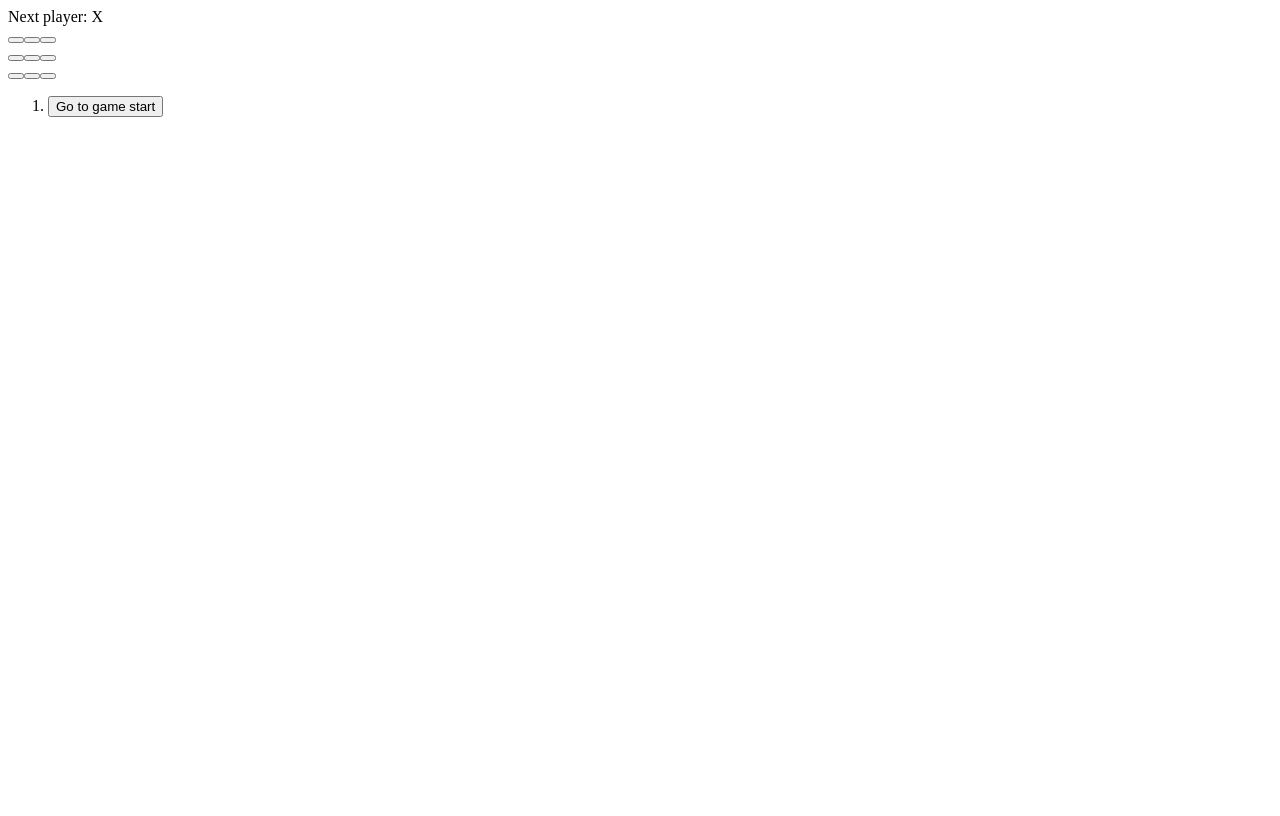
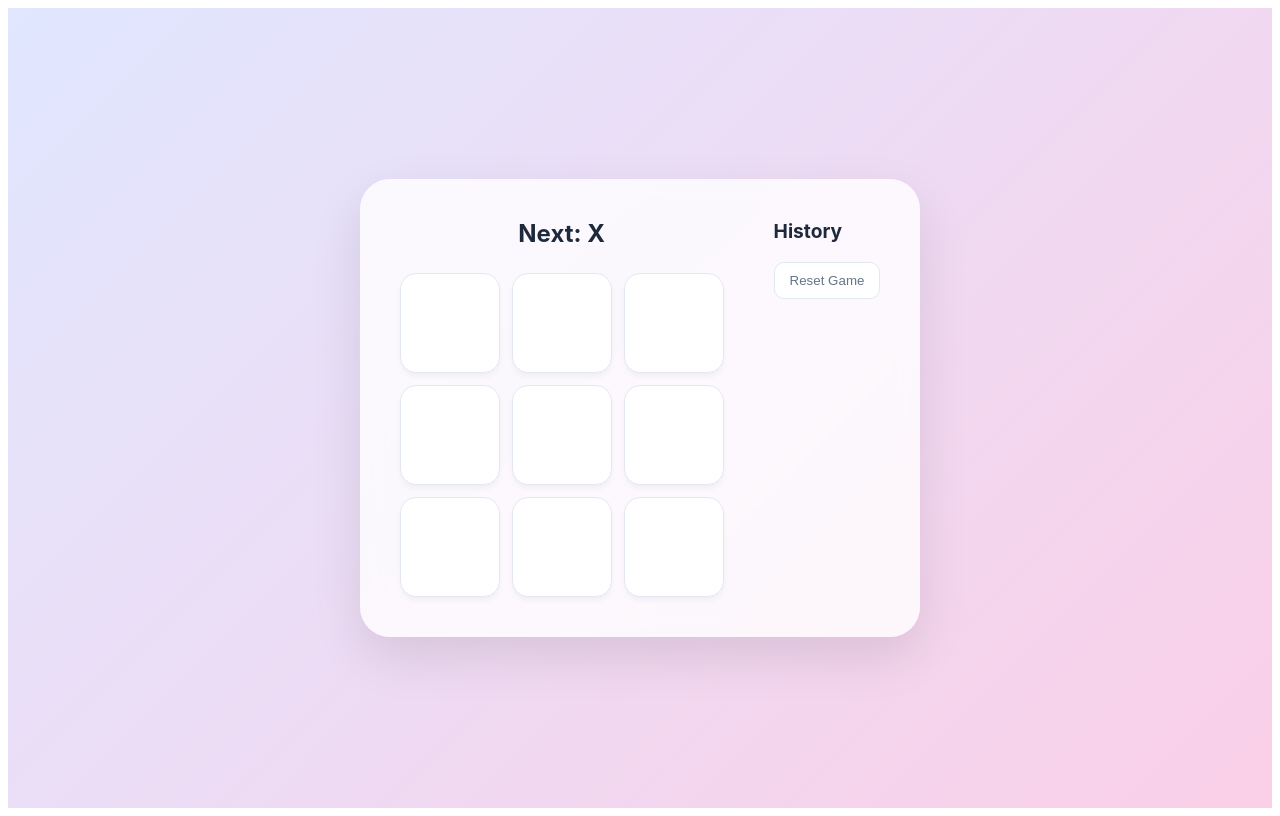
Before and after one commit to BinodRai123/tic-tac-toe-react, a React (Vite) app: page / in a window 1280 px wide. Built offline with nearby package versions, Linux system fonts and the light colour scheme.

Commit message:
style the tic-tac-toe

```diff
--- a/src/App.tsx
+++ b/src/App.tsx
@@ -1,9 +1,9 @@
 import { useState } from "react";
+import "./index.css"; // Ensure you import your CSS file!
 
-//SQUARE PROPS TYPES
 interface squareProps {
    value: number | string | null;
-   onSquareClick: (i: number) => void;
+   onSquareClick: () => void; // Fixed type: it's a void function
 }
 
 interface BoardProps {
@@ -12,25 +12,23 @@ interface BoardProps {
    onPlay: (nextSquares: (number | string | null)[]) => void;
 }
 
+//Square component for each cell in the board
 function Square({ value, onSquareClick }: squareProps) {
    return (
-      <button className="square" onClick={() => onSquareClick}>
-         {value}
+      <button className="square" onClick={onSquareClick}>
+         <span className={value === "X" ? "text-x" : "text-o"}>{value}</span>
       </button>
    );
 }
 
+//Board component to render the game board
 function Board({ xIsNext, squares, onPlay }: BoardProps) {
    function handleClick(i: number) {
       if (calculateWinner(squares) || squares[i]) {
          return;
       }
       const nextSquares = squares.slice();
-      if (xIsNext) {
-         nextSquares[i] = "X";
-      } else {
-         nextSquares[i] = "O";
-      }
+      nextSquares[i] = xIsNext ? "X" : "O";
       onPlay(nextSquares);
    }
 
@@ -39,72 +37,66 @@ function Board({ xIsNext, squares, onPlay }: BoardProps) {
    if (winner) {
       status = "Winner: " + winner;
    } else {
-      status = "Next player: " + (xIsNext ? "X" : "O");
+      status = "Next: " + (xIsNext ? "X" : "O");
    }
 
    return (
-      <>
-         <div className="status">{status}</div>
-         <div className="board-row">
-            <Square value={squares[0]} onSquareClick={() => handleClick(0)} />
-            <Square value={squares[1]} onSquareClick={() => handleClick(1)} />
-            <Square value={squares[2]} onSquareClick={() => handleClick(2)} />
+      <div className="board-container">
+         <div className={`status ${winner ? "winner-announcement" : ""}`}>{status}</div>
+         <div className="board">
+            {[0, 1, 2, 3, 4, 5, 6, 7, 8].map((i) => (
+               <Square key={i} value={squares[i]} onSquareClick={() => handleClick(i)} />
+            ))}
          </div>
-         <div className="board-row">
-            <Square value={squares[3]} onSquareClick={() => handleClick(3)} />
-            <Square value={squares[4]} onSquareClick={() => handleClick(4)} />
-            <Square value={squares[5]} onSquareClick={() => handleClick(5)} />
-         </div>
-         <div className="board-row">
-            <Square value={squares[6]} onSquareClick={() => handleClick(6)} />
-            <Square value={squares[7]} onSquareClick={() => handleClick(7)} />
-            <Square value={squares[8]} onSquareClick={() => handleClick(8)} />
-         </div>
-      </>
+      </div>
    );
 }
 
 export default function App() {
    const [history, setHistory] = useState<(number | null | string)[][]>([Array(9).fill(null)]);
-   const [currentMove, setCurrentMove] = useState<number>(0);
-   const xIsNext: boolean = currentMove % 2 === 0;
+   const [currentMove, setCurrentMove] = useState<number>(0); // Track the current move index
+   const xIsNext: boolean = currentMove % 2 === 0; //check if X is next or not
+   // Get the current squares based on the current move
    const currentSquares: (number | null | string)[] = history[currentMove];
 
+   //this handle the play and update the history and current move
    function handlePlay(nextSquares: (number | null | string)[]): void {
       const nextHistory = [...history.slice(0, currentMove + 1), nextSquares];
       setHistory(nextHistory);
       setCurrentMove(nextHistory.length - 1);
    }
+
+   //this jumps to the selected move in history
    function jumpTo(nextMove: number) {
       setCurrentMove(nextMove);
    }
 
+   // Generate the list of moves for history
    const moves = history.map((_, move) => {
-      let description;
-      if (move > 0) {
-         description = "Go to move #" + move;
-      } else {
-         description = "Go to game start";
-      }
+      const description = move > 0 ? `Go to move #${move}` : "Reset Game";
       return (
          <li key={move}>
-            <button onClick={() => jumpTo(move)}>{description}</button>
+            <button className="history-btn" onClick={() => jumpTo(move)}>
+               {description}
+            </button>
          </li>
       );
    });
 
    return (
-      <div className="game">
-         <div className="game-board">
+      <div className="game-wrapper">
+         <div className="game">
             <Board xIsNext={xIsNext} squares={currentSquares} onPlay={handlePlay} />
-         </div>
-         <div className="game-info">
-            <ol>{moves}</ol>
+            <div className="game-info">
+               <h3>History</h3>
+               <ol>{moves}</ol>
+            </div>
          </div>
       </div>
    );
 }
 
+// Helper function to determine the winner
 function calculateWinner(squares: (number | null | string)[]) {
    const lines = [
       [0, 1, 2],
@@ -116,11 +108,8 @@ function calculateWinner(squares: (number | null | string)[]) {
       [0, 4, 8],
       [2, 4, 6],
    ];
-   for (let i = 0; i < lines.length; i++) {
-      const [a, b, c] = lines[i];
-      if (squares[a] && squares[a] === squares[b] && squares[a] === squares[c]) {
-         return squares[a];
-      }
+   for (let [a, b, c] of lines) {
+      if (squares[a] && squares[a] === squares[b] && squares[a] === squares[c]) return squares[a];
    }
    return null;
 }
--- a/src/index.css
+++ b/src/index.css
@@ -0,0 +1,136 @@
+:root {
+   --bg-color: #f8f9fa;
+   --glass-bg: rgba(255, 255, 255, 0.8);
+   --primary-color: #6366f1;
+   --secondary-color: #f43f5e;
+   --text-main: #1e293b;
+   --border-color: #e2e8f0;
+}
+
+.game-wrapper {
+   display: flex;
+   justify-content: center;
+   align-items: center;
+   min-height: 100vh;
+   background: linear-gradient(135deg, #e0e7ff 0%, #fbcfe8 100%);
+   font-family: "Inter", system-ui, sans-serif;
+}
+
+.game {
+   display: flex;
+   gap: 50px;
+   background: var(--glass-bg);
+   backdrop-filter: blur(10px);
+   padding: 40px;
+   border-radius: 30px;
+   box-shadow: 0 20px 50px rgba(0, 0, 0, 0.1);
+}
+
+/* Board Layout */
+.board {
+   display: grid;
+   grid-template-columns: repeat(3, 100px);
+   grid-template-rows: repeat(3, 100px);
+   gap: 12px;
+}
+
+.square {
+   width: 100px;
+   height: 100px;
+   background: white;
+   border: 1px solid var(--border-color);
+   border-radius: 16px;
+   font-size: 2.5rem;
+   font-weight: 800;
+   cursor: pointer;
+   transition: all 0.3s cubic-bezier(0.4, 0, 0.2, 1);
+   display: flex;
+   justify-content: center;
+   align-items: center;
+   box-shadow: 0 4px 6px -1px rgba(0, 0, 0, 0.05);
+}
+
+.square:hover {
+   transform: translateY(-4px);
+   box-shadow: 0 10px 15px -3px rgba(0, 0, 0, 0.1);
+   background: #fafafa;
+}
+
+.text-x {
+   color: var(--primary-color);
+}
+.text-o {
+   color: var(--secondary-color);
+}
+
+/* Status Styles */
+.status {
+   margin-bottom: 25px;
+   font-size: 1.5rem;
+   font-weight: 700;
+   color: var(--text-main);
+   text-align: center;
+}
+
+.winner-announcement {
+   color: #10b981;
+   animation: bounce 0.5s infinite alternate;
+}
+
+@keyframes bounce {
+   from {
+      transform: scale(1);
+   }
+   to {
+      transform: scale(1.05);
+   }
+}
+
+/* History List */
+.game-info h3 {
+   margin-top: 0;
+   color: var(--text-main);
+   font-size: 1.2rem;
+}
+
+.game-info ol {
+   padding: 0;
+   list-style: none;
+   max-height: 330px;
+   overflow-y: auto;
+}
+
+.history-btn {
+   width: 100%;
+   padding: 10px 15px;
+   margin-bottom: 8px;
+   border: 1px solid var(--border-color);
+   background: white;
+   border-radius: 10px;
+   cursor: pointer;
+   transition: 0.2s;
+   font-weight: 500;
+   color: #64748b;
+}
+
+.history-btn:hover {
+   background: var(--primary-color);
+   color: white;
+   border-color: var(--primary-color);
+}
+
+/* Responsive */
+@media (max-width: 700px) {
+   .game {
+      flex-direction: column;
+      padding: 20px;
+   }
+   .board {
+      grid-template-columns: repeat(3, 80px);
+      grid-template-rows: repeat(3, 80px);
+   }
+   .square {
+      width: 80px;
+      height: 80px;
+   }
+}
```
